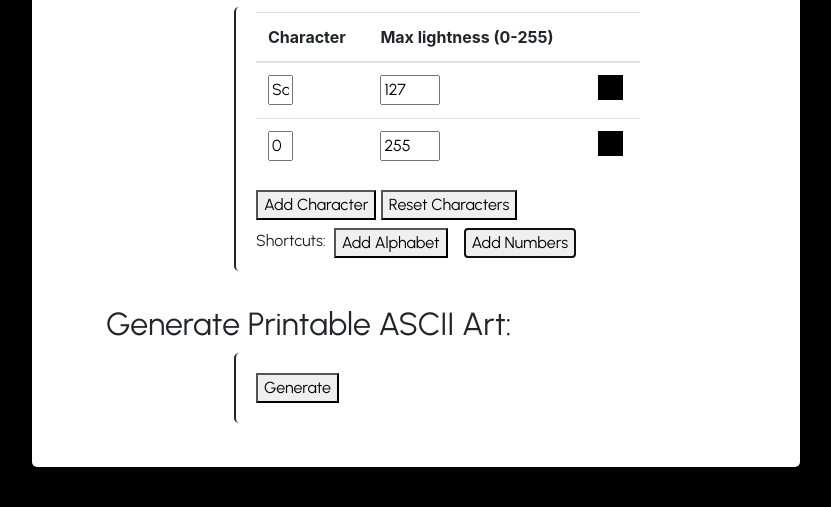
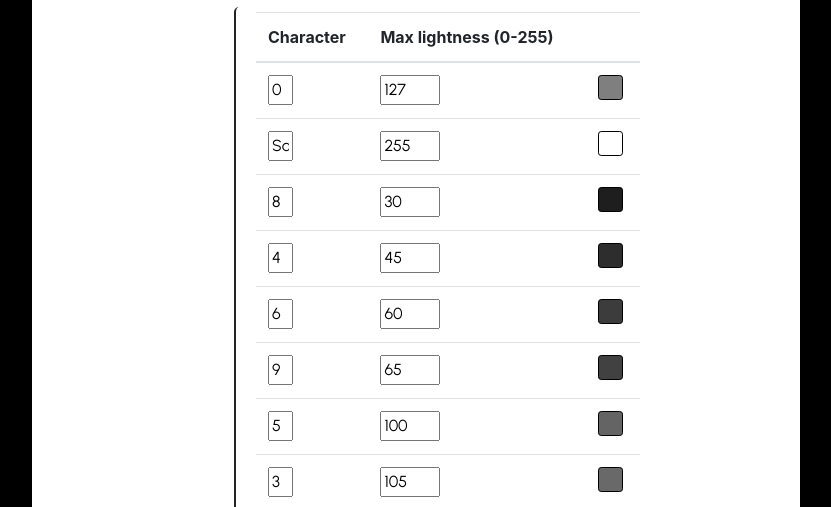
Before and after one commit to XanderGardner/pictext, a plain HTML site: page index.html in a window 1280 px wide. Both pictures are taken after typing "Sample" into the empty fields and a click on the button "Add Numbers". Shown: the part 654-1161 px from the top of the page, without its empty margins (224-1055 px from the left). Drawn offline with nearby package versions, Linux system fonts and the light colour scheme; a web font is replaced by a local one.

Commit message:
Added numbers and updating pixel view next to chars

```diff
--- a/index.html
+++ b/index.html
@@ -59,12 +59,12 @@
           </thead>
           <tbody id="input-table-body">
             <tr>
-              <td><input type="text" class="char-input"></td>
+              <td><input type="text" class="char-input" value="0"></td>
               <td><input type="number" class="lightness-input" value="127"></td>
               <td><canvas class="pixel-canvas"></canvas></td>
             </tr>
             <tr>
-              <td><input type="text" class="char-input" value="0"></td>
+              <td><input type="text" class="char-input"></td>
               <td><input type="number" class="lightness-input" value="255"></td>
               <td><canvas class="pixel-canvas"></canvas></td>
             </tr>
--- a/script.js
+++ b/script.js
@@ -26,6 +26,8 @@ const add_numbers_button = document.getElementById('add-numbers');
 // generation elements
 const generate_button = document.getElementById('generate');
 
+updatePixelCanvas();
+
 // step 1
 file_input_element.addEventListener('change', (e) => {
   const file = e.target.files[0];
@@ -37,23 +39,33 @@ add_char_button.addEventListener('click', (e) => {
   var char_row_element = document.createElement("tr");
   char_row_element.innerHTML = "<td><input type=\"text\" class=\"char-input\"></td><td><input type=\"number\" class=\"lightness-input\"></td><td><canvas class=\"pixel-canvas\"></canvas></td>";
   table_body_element.appendChild(char_row_element);
+  char_row_element.addEventListener('change', (event) => {
+    updatePixelCanvas();
+  });
 });
 reset_char_button.addEventListener('click', (e) => {
   table_body_element.innerHTML = base_table_html;
+  updatePixelCanvas();
 });
 add_alphabet_button.addEventListener('click', (e) => {
   var alphabet = ["a","b","c","d","e","f","g","h","i","j","k","l","m","n","o","p","q","r","s","t","u","v","w","x","y","z"];
-  var char_num = 0;
-  var lightness_difference = 8;
+  var lightness_difference = 5;
   for (var i = 0; i < chars_ordered.length; i++) {
     if (alphabet.includes(chars_ordered[i])) {
-      table_body_element.appendChild(getCharRow(chars_ordered[i], 10 + char_num * lightness_difference));
-      char_num++;
+      table_body_element.appendChild(getCharRow(chars_ordered[i], 10 + i * lightness_difference));
     }
   }
+  updatePixelCanvas();
 });
 add_numbers_button.addEventListener('click', (e) => {
-
+  var numbers = ["0","1","2","3","4","5","6","7","8","9"];
+  var lightness_difference = 5;
+  for (var i = 0; i < chars_ordered.length; i++) {
+    if (numbers.includes(chars_ordered[i])) {
+      table_body_element.appendChild(getCharRow(chars_ordered[i], 10 + i * lightness_difference));
+    }
+  }
+  updatePixelCanvas();
 });
 
 // generation process
@@ -101,6 +113,16 @@ function readInput() {
     char_lightnesss_dict[max_lightnesss[i]] = curr_char;
   }
   max_lightnesss.sort(function(a, b){return a-b});
+}
+
+// update pixel-canvas
+function updatePixelCanvas() {
+  lightness_input_elements = document.getElementsByClassName('lightness-input'); // parallel arrays
+  pixel_canvas_elements = document.getElementsByClassName('pixel-canvas');
+  for (var i = 0; i < pixel_canvas_elements.length; i++) {
+    var pixel_weight = lightness_input_elements[i].value;
+    pixel_canvas_elements[i].style.backgroundColor = `rgb(${pixel_weight},${pixel_weight},${pixel_weight})`;
+  }
 }
 
 // shortcut helpers
--- a/styles.css
+++ b/styles.css
@@ -130,6 +130,10 @@ label {
 
 .pixel-canvas {
   margin-right: auto;
+  border-color: black;
+  border-style: solid;
+  border-width: 0.1rem;
+  border-radius: 0.2rem;
 }
 
 td {
```
